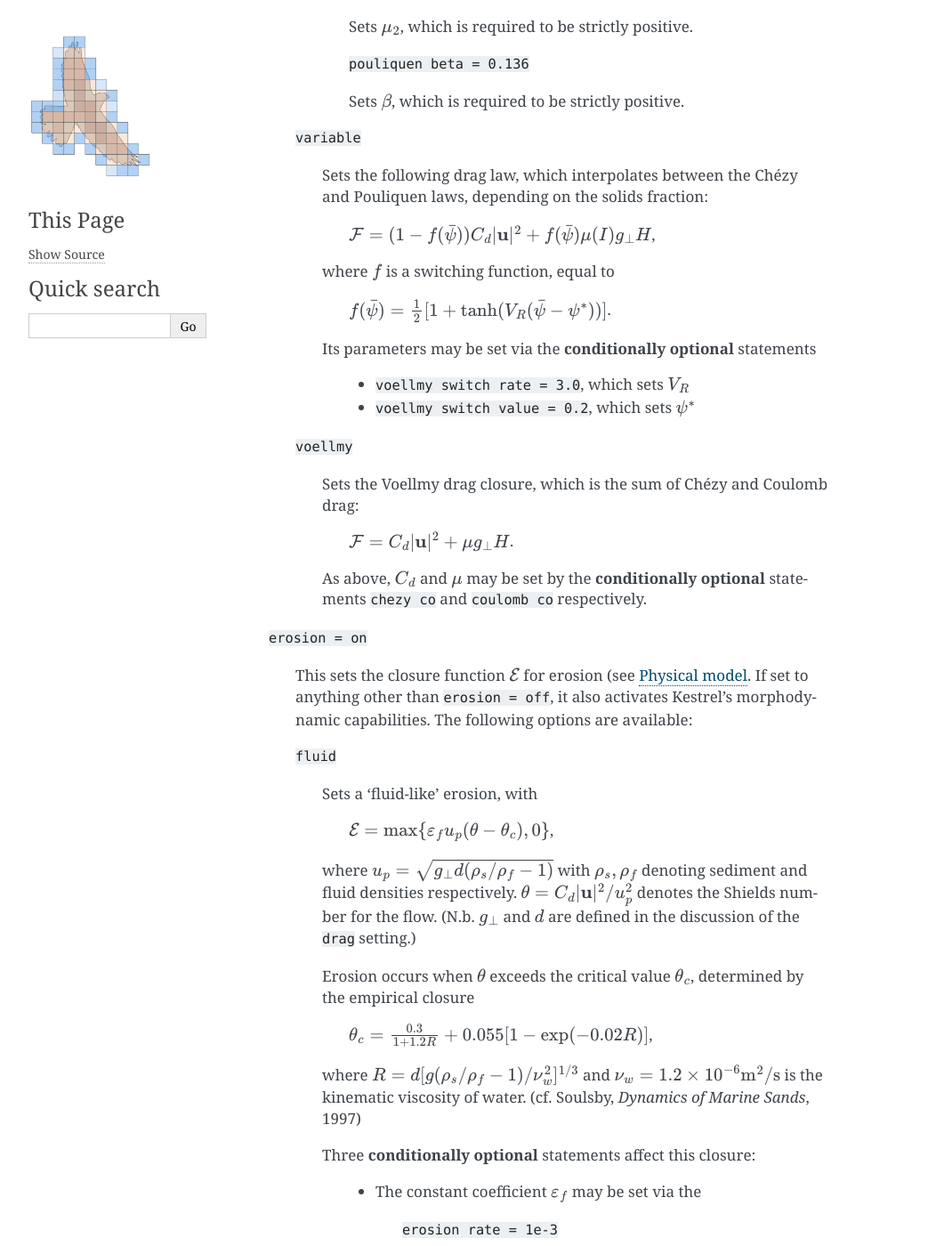
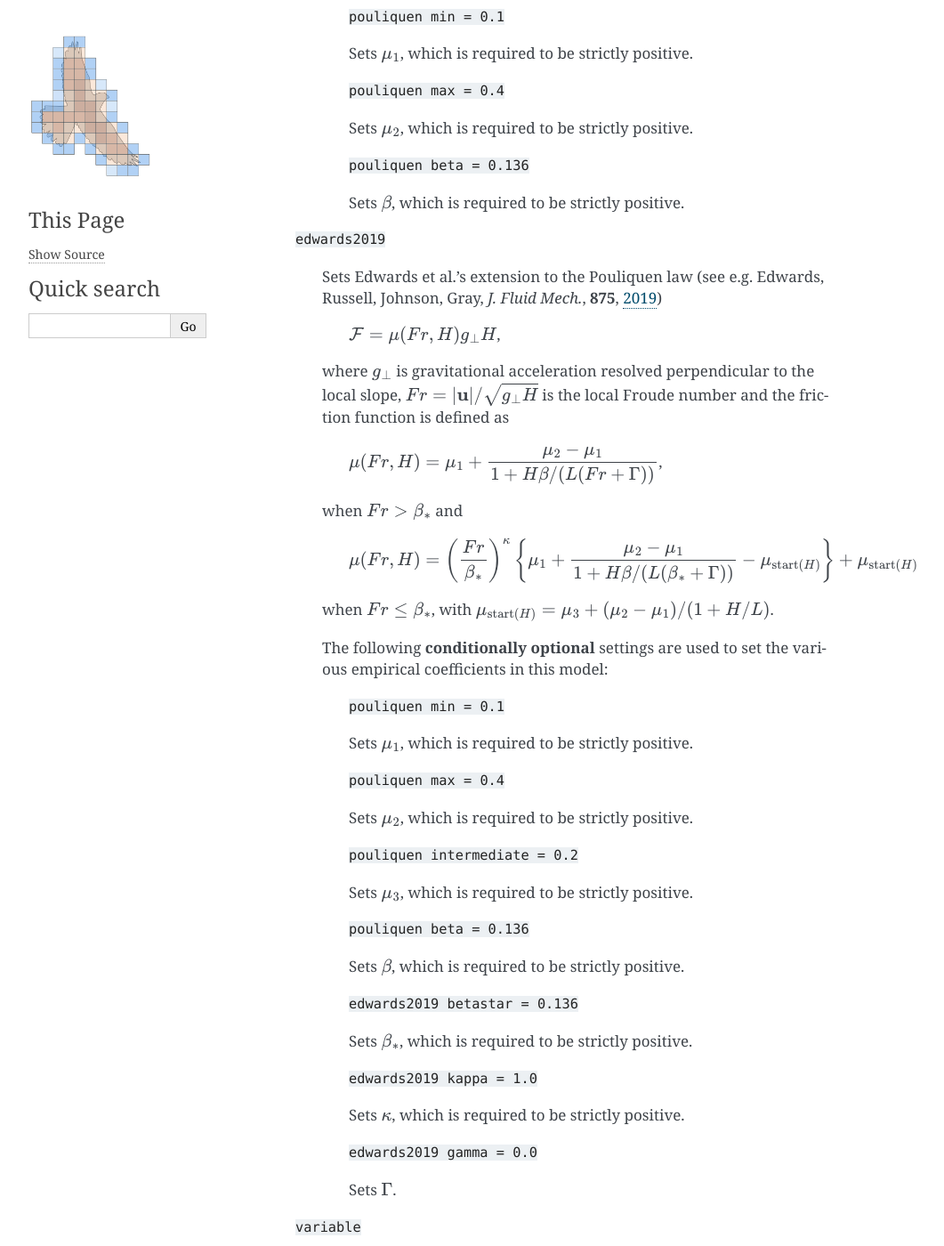
Before and after one commit to jakelangham/kestrel, a Sphinx documentation site: the page built from docs/source/settings_and_parameters/parameters.rst, in a window 1280 px wide and 1400 px high, scrolled down 1881 px. Shown: the whole window at 89% size, without its empty margins (148-1209 px from the left). Built offline with Sphinx 7.4.7, drawn with Linux system fonts in a browser that asks for light colours; some of the changed text lies outside the part shown.

Commit message:
Edwards 2019 granular friction law (#25)
* Edwards 2019 granular friction law

N.b. This implementation not include stopped material handling, which
would be nice to have in the future, but is difficult to do cleanly.

* Improve rendering by changing frac to dfrac

* Tidy-up of equations in documentation

* Suggest 1d and 2d tests for Edwards2019 drag (not essential as we don't have tests for all drag closures, but perhaps we should?)

---------

Co-authored-by: Mark Woodhouse <mark.woodhouse@bristol.ac.uk>

```diff
--- a/docs/source/settings_and_parameters/parameters.rst
+++ b/docs/source/settings_and_parameters/parameters.rst
@@ -10,8 +10,13 @@
     :code:`drag = chezy`
 
     This sets the basal drag closure function :math:`\tau_b`, which we assume to
-    be of the form :math:`\tau_b = \frac{\bar{\rho}
-    \bar{\mathbf{u}}}{\mathbf{u}}\mathcal{F}`, where (as detailed in
+    be of the form
+
+    .. math::
+
+        {\tau_b}_{x} = \mathcal{F} \bar{\rho}\bar{u}/|\bar{\mathbf{u}}|, \qquad {\tau_b}_{y} = \mathcal{F} \bar{\rho}\bar{v}/|\bar{\mathbf{u}}|,
+
+    where (as detailed in
     :ref:`physical_model`) :math:`\mathcal{F}` is a friction function that may
     depend on the local flow variables and any conditionally optional parameters
     relevant to the selected drag law. Options are:
@@ -52,7 +57,7 @@
 
             Sets the Manning drag law
 
-                :math:`\mathcal{F} = \frac{g_\perp n^2}{H^{1/3}}`,
+                :math:`\mathcal{F} = \dfrac{g_\perp n^2}{H^{1/3}}`,
 
             where :math:`g_\perp` is gravitational acceleration resolved
             perpendicular to the local slope.
@@ -79,7 +84,7 @@
             sediment diameter, which may be set via the ``solid diameter``
             option.) The friction coefficient is given by
 
-                :math:`\mu(I) = \mu_1 + \frac{\mu_2 - \mu_1}{1 + \beta / I}`
+                :math:`\mu(I) = \mu_1 + \dfrac{\mu_2 - \mu_1}{1 + \beta / I}`
 
             The following **conditionally optional** settings are used to set
             the various empirical coefficients in this model:
@@ -96,6 +101,58 @@
 
                 Sets :math:`\beta`, which is required to be strictly positive.
 
+        :code:`edwards2019`
+
+            Sets Edwards et al.'s extension to the Pouliquen law (see e.g.
+            Edwards, Russell, Johnson, Gray, *J. Fluid Mech.*, **875**, `2019
+            <https://doi.org/10.1017/jfm.2019.517>`_)
+
+                :math:`\mathcal{F} = \mu(Fr, H) g_\perp H`,
+
+            where :math:`g_\perp` is gravitational acceleration resolved
+            perpendicular to the local slope, :math:`Fr = |\mathbf{u}|/\sqrt{g_\perp H}`
+            is the local Froude number and the friction function is defined as
+
+                :math:`\mu(Fr, H) = \mu_1 + \dfrac{\mu_2 - \mu_1}{1 + H \beta / (L(Fr + \Gamma))}`,
+
+            when :math:`Fr > \beta_*` and
+
+                :math:`\mu(Fr, H) = \left(\dfrac{Fr}{\beta_*}\right)^\kappa \left\{\mu_1 + \dfrac{\mu_2 - \mu_1}{1 + H \beta / (L(\beta_* + \Gamma))} - \mu_{\mathrm{start}(H)}\right\} + \mu_{\mathrm{start}(H)}`
+
+            when :math:`Fr \leq \beta_*`, with :math:`\mu_{\mathrm{start}(H)} =
+            \mu_3 + (\mu_2 - \mu_1) / (1 + H / L)`.
+
+            The following **conditionally optional** settings are used to set
+            the various empirical coefficients in this model:
+
+                :code:`pouliquen min = 0.1`
+
+                Sets :math:`\mu_1`, which is required to be strictly positive.
+
+                :code:`pouliquen max = 0.4`
+
+                Sets :math:`\mu_2`, which is required to be strictly positive.
+
+                :code:`pouliquen intermediate = 0.2`
+
+                Sets :math:`\mu_3`, which is required to be strictly positive.
+
+                :code:`pouliquen beta = 0.136`
+
+                Sets :math:`\beta`, which is required to be strictly positive.
+
+                :code:`edwards2019 betastar = 0.136`
+
+                Sets :math:`\beta_*`, which is required to be strictly positive.
+
+                :code:`edwards2019 kappa = 1.0`
+
+                Sets :math:`\kappa`, which is required to be strictly positive.
+
+                :code:`edwards2019 gamma = 0.0`
+
+                Sets :math:`\Gamma`.
+
         :code:`variable`
 
             Sets the following drag law, which interpolates between the Chézy
@@ -106,7 +163,7 @@
 
             where :math:`f` is a switching function, equal to
 
-                :math:`f(\bar{\psi})=\frac{1}{2}[1+\tanh(V_R(\bar{\psi}-\psi^*))]`.
+                :math:`f(\bar{\psi})=\tfrac{1}{2}[1+\tanh(V_R(\bar{\psi}-\psi^*))]`.
 
             Its parameters may be set via the **conditionally optional**
             statements
@@ -148,7 +205,7 @@
             Erosion occurs when :math:`\theta` exceeds the critical value
             :math:`\theta_c`, determined by the empirical closure
 
-                :math:`\theta_c = \frac{0.3}{1 + 1.2 R} + 0.055[1-\exp(-0.02R)]`,
+                :math:`\theta_c = \dfrac{0.3}{1 + 1.2 R} + 0.055[1-e^{-0.02R}]`,
 
             where :math:`R = d [g (\rho_s/\rho_f - 1) / \nu_w^2]^{1/3}` and
             :math:`\nu_w = 1.2\times 10^{-6}\textrm{m}^2/\textrm{s}` is the
@@ -182,8 +239,8 @@
             where :math:`\mu(I)` is Pouliquen's friction coefficient (see the
             :code:`drag` discussion above) and
 
-                :math:`\mu_n = \mu_1 + \frac{\mu_s - \mu_1}{1 +
-                \left(\frac{H}{25d}\right)^2}`
+                :math:`\mu_n = \mu_1 + \dfrac{\mu_s - \mu_1}{1 +
+                \left(H/25d\right)^2}`
 
             with :math:`\mu_s = [\mu_1 + \tan(1^\circ)] / [1 - \mu_1
             \tan(1^\circ)]` (:math:`\mu_1` is set by :code:`pouliquen min`).
@@ -268,7 +325,7 @@
                     using an empirical law based on the solid diameter
                     :math:`d`:
 
-                        :math:`w_s = \frac{\nu_w}{d}\left\{\sqrt{10.36^2 + 1.048R} - 10.36\right\}`,
+                        :math:`w_s = \dfrac{\nu_w}{d}\left\{\sqrt{10.36^2 + 1.048R} - 10.36\right\}`,
 
                     where (as above) :math:`R = d [g (\rho_s/\rho_f - 1) / \nu_w^2]^{1/3}` and
                     :math:`\nu_w = 1.2\times 10^{-6}\textrm{m}^2/\textrm{s}` is the
@@ -290,7 +347,7 @@
                 formulae :math:`a = 2.7 - 0.15 n` and :math:`b = 0.62n - 1.46`
                 where
 
-                    :math:`n = \frac{4.7 + 0.41 (u_p d / \nu_w)^{3/4}}{1 + 0.175
+                    :math:`n = \dfrac{4.7 + 0.41 (u_p d / \nu_w)^{3/4}}{1 + 0.175
                     (u_p d / \nu_w)^{3/4}}`
 
                 (Rowe, P. N, *Chem. Eng. Sci*, **42**, 1987). The constants
@@ -326,9 +383,11 @@
         This has options
 
             * ``off``. Sets :math:`\chi = 1`.
-            * ``rat3``. Sets :math:`\chi = 0` if :math:`H < H_c`,
-              :math:`\chi = 1` if :math:`H > 2 H_c`, :math:`\chi = (\frac{H}{H_c} - 1)^3 [(2 - \frac{H}{H_c})^{3} + (\frac{H}{H_c} - 1)]^{-1}` otherwise.
-            * ``tanh`` (default). Sets :math:`\chi = \frac{1}{2}[1 + \tanh(10
+            * ``rat3``. Sets
+                :math:`\chi = \begin{cases} 0& \text{if $H<H_{c}$,} \\
+                1& \text{if $H>2H_{c}$,} \\
+                (\frac{H}{H_c} - 1)^3 [(2 - \frac{H}{H_c})^{3} + (\frac{H}{H_c} - 1)]^{-1}& \text{otherwise.} \end{cases}`
+            * ``tanh`` (default). Sets :math:`\chi = \tfrac{1}{2}[1 + \tanh(10
               \log(H/H_c))]`.
 
     :code:`erosion depth = 1`
@@ -348,7 +407,7 @@
         This has options
 
             * ``off``. Sets :math:`\Theta = 1`.
-            * ``smooth`` (default). Sets :math:`\Theta = \frac{1}{2}[1 +
+            * ``smooth`` (default). Sets :math:`\Theta = \tfrac{1}{2}[1 +
               \tanh(10^5(\Delta b + \Delta b_{\max}))]`.
             * ``step``. Sets :math:`\Theta = 0` if :math:`\Delta b < -\Delta
               b_{\max}`, :math:`\Theta = 1` otherwise.
```
Also changed, not shown: 6 other files.
